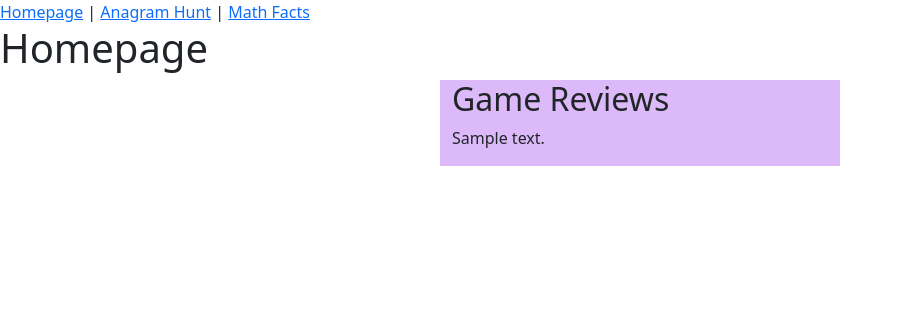
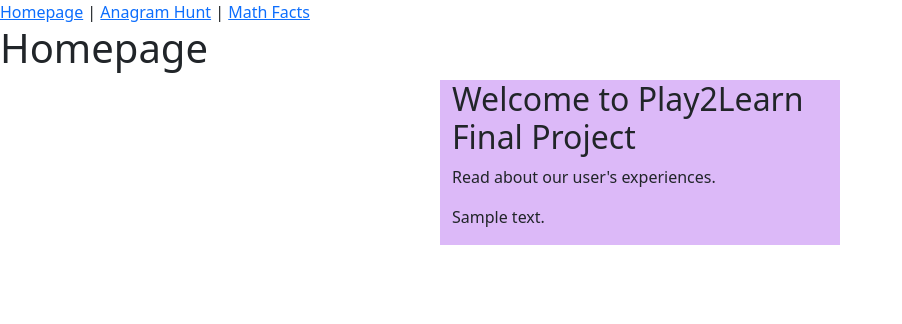
Before and after one commit to fewdn/play2learn-complete, a Django app: page / in a window 1280 px wide. Shown: the top 324 px of the page, without its empty margins (0-902 px from the left). Run offline with Django 4.2, Linux system fonts and the light colour scheme; tables that the repository leaves empty hold one stand-in row (values such as "Sample post").

Commit message:
Update homepage if block and message

```diff
--- a/templates/homepage.html
+++ b/templates/homepage.html
@@ -4,8 +4,9 @@
 {% block main %}
   <h1>Homepage</h1>
   <div class="container" style="width:400px;background-color:#dcb9f8">
+    <h2>Welcome to Play2Learn Final Project</h2>
     {% if reviews %}
-    <h2>Game Reviews</h2>
+      <p>Read about our user's experiences.</p>
       <div id="carouselReviews" class="carousel slide" data-bs-ride="carousel">
         <div class="carousel-inner">
           <!-- You must add the .active class to one of the slides to make the carousel visible -->
```
Lines whose indentation alone changed are shown as unchanged.
